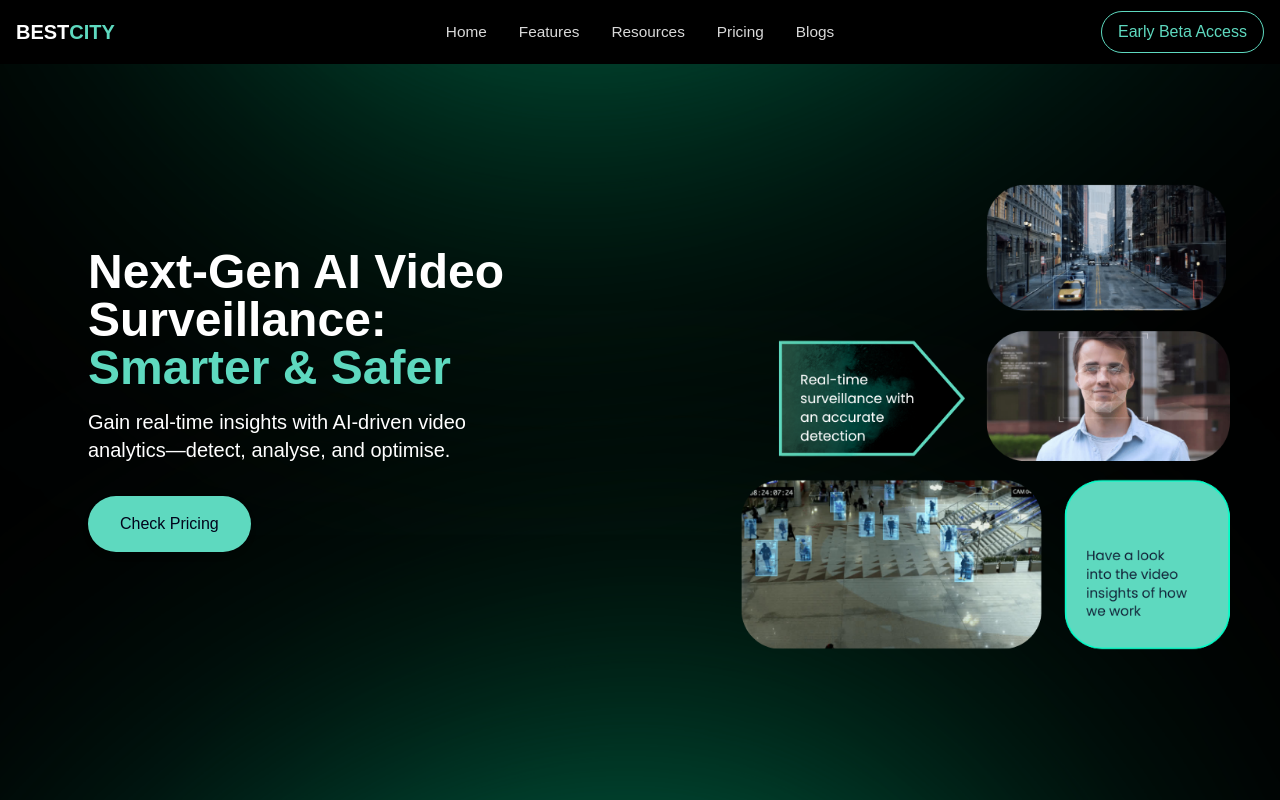
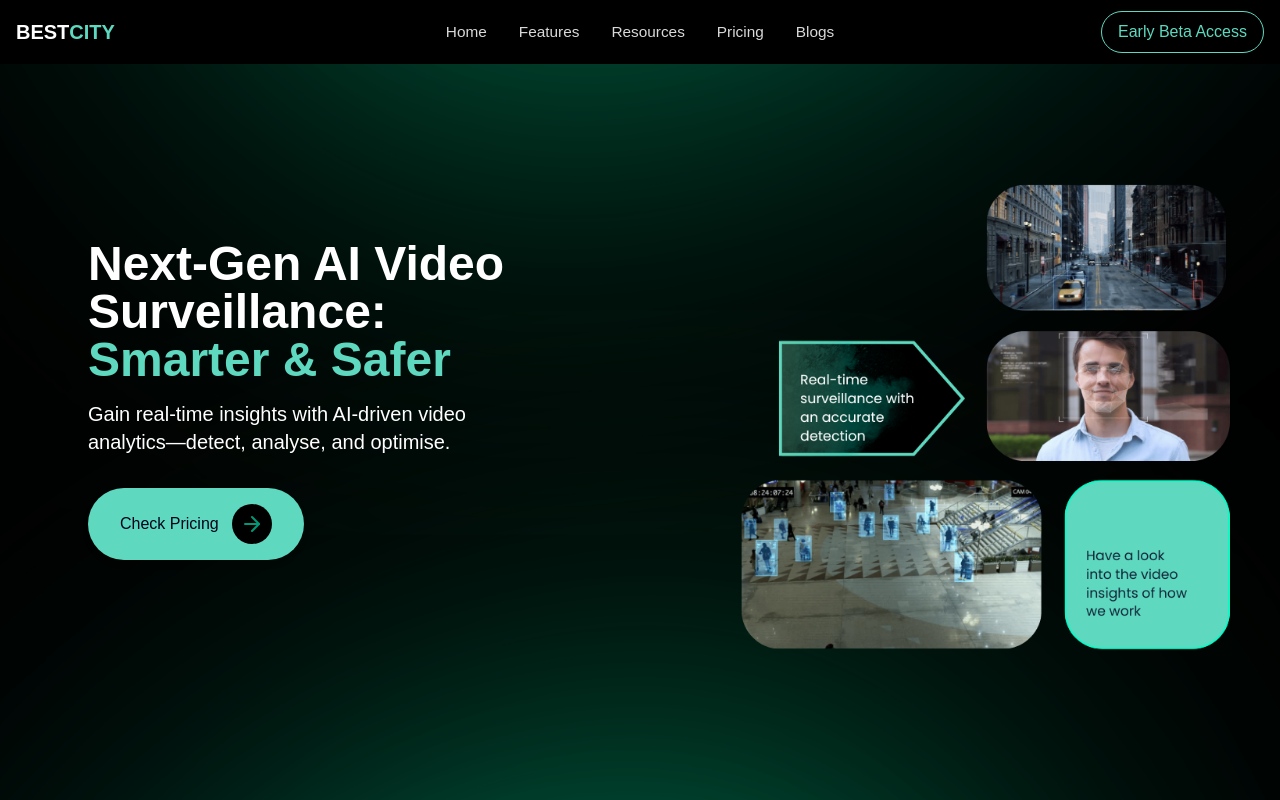
Before and after one commit to codealongME-Tech/bestcity-ui, a Next.js app: page / in a window 1280 px wide. Shown: the top 800 px of the page. Built offline with nearby package versions, Linux system fonts and the light colour scheme.

Commit message:
changes done for CheckpriceArrow

```diff
--- a/src/components/Home/Home.css
+++ b/src/components/Home/Home.css
@@ -27,7 +27,7 @@
   transition: all 0.3s ease-in-out;
   display: flex;
   align-items: center;
-  gap: 0.5rem;
+  gap: 0.8rem;
   width: fit-content;
   font-family: Arial, Helvetica, sans-serif;
 }
@@ -46,6 +46,13 @@
   box-shadow: 0 8px 16px rgba(0, 0, 0, 0.2);
   transform: scale(1.05);
   background: #009877;
+}
+
+.arrowRight {
+  color: #009877;
+  background-color: #000;
+  padding: 8px 8px;
+  border-radius: 50%;
 }
 
 /* Features Component Styles */
--- a/src/components/Home/Home.jsx
+++ b/src/components/Home/Home.jsx
@@ -164,9 +164,12 @@ const HomePage = () => {
             </p>
             <button
               onClick={() => setIsQueryFormOpen(true)}
-              className="connect-button"
+              className="connect-button "
             >
               Check Pricing
+              <span className='arrowRight' >
+                <ArrowRight className="arrow-icon" />
+              </span>
             </button>
           </div>
         </div>
```
